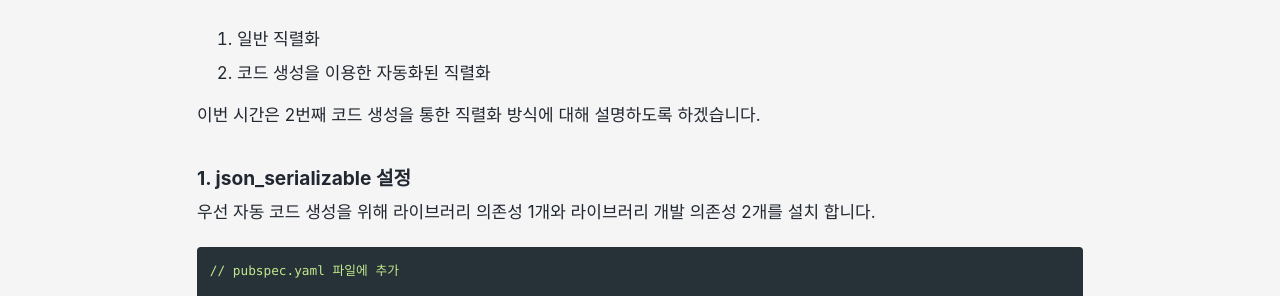
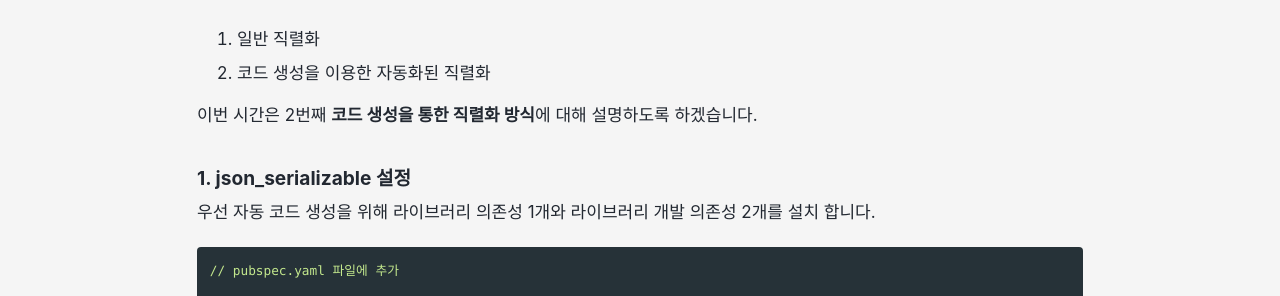
Before and after one commit to gocheat/gocheat.github.io, a Jekyll site: the page built from _posts/2021-03-01-flutter-api.md, in a window 1280 px wide and 900 px high. Shown: the part 246-542 px from the top of the window. Built offline with Jekyll 4.4.1, drawn with Linux system fonts in a browser that asks for light colours; cached includes are drawn as plain includes; some web fonts are replaced; comment, search, counter and statistics services are not loaded.

```diff
--- a/_posts/2021-03-01-flutter-api.md
+++ b/_posts/2021-03-01-flutter-api.md
@@ -11,7 +11,7 @@ categories: flutter
 1. 일반 직렬화
 2. 코드 생성을 이용한 자동화된 직렬화
 
-이번 시간은 2번째 코드 생성을 통한 직렬화 방식에 대해 설명하도록 하겠습니다.
+이번 시간은 2번째 **코드 생성을 통한 직렬화 방식**에 대해 설명하도록 하겠습니다.
 
 ### 1. json_serializable 설정
 
```
